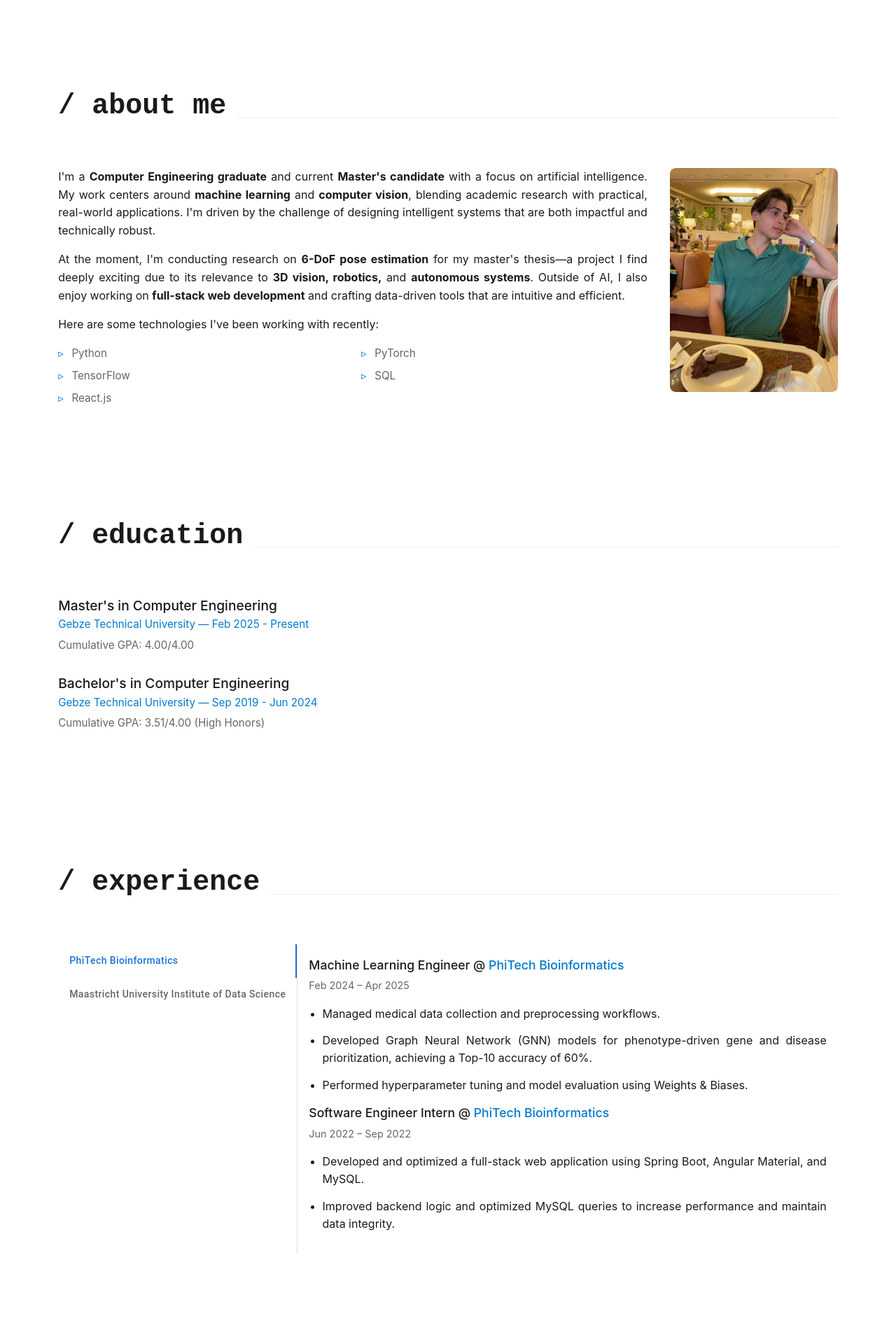
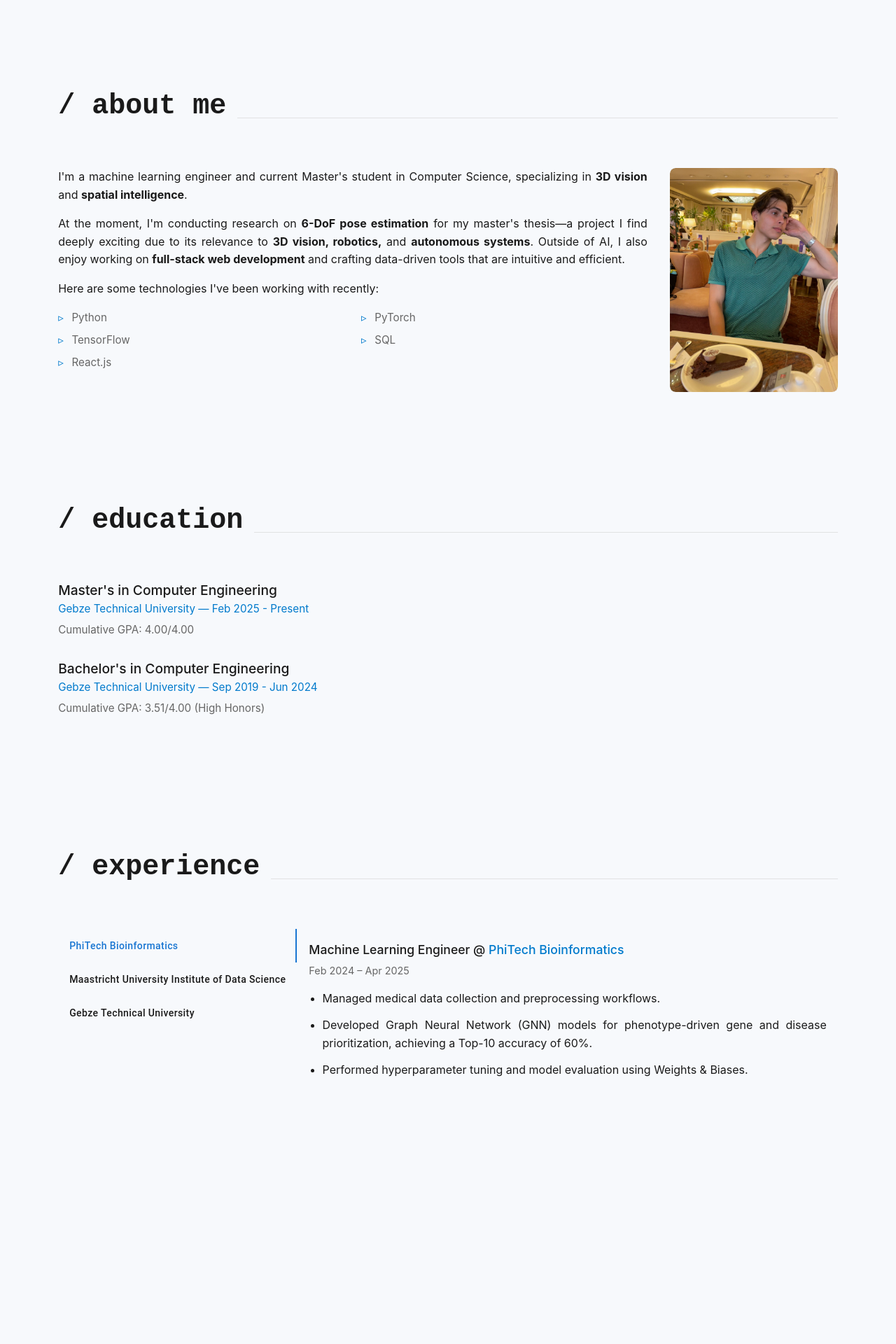
Before and after one commit to ebylmz/ebylmz.github.io, a React (Vite) app: page / in a window 1280 px wide. Shown: the part 800-2720 px from the top of the page at 70% size. Built offline with nearby package versions, Linux system fonts and the light colour scheme.

Commit message:
set color variables

```diff
--- a/src/components/About.jsx
+++ b/src/components/About.jsx
@@ -13,9 +13,7 @@ export default function About() {
 
   const paragraphOne = (
     <p>
-      I'm a <b>Computer Engineering graduate</b> and current <b>Master's candidate</b> with a focus on artificial intelligence.
-      My work centers around <b>machine learning</b> and <b>computer vision</b>, blending academic research with practical, real-world applications.
-      I'm driven by the challenge of designing intelligent systems that are both impactful and technically robust.
+      I'm a machine learning engineer and current Master's student in Computer Science, specializing in <b>3D vision</b> and <b>spatial intelligence</b>.
     </p>
   )
 
--- a/src/components/JobList.jsx
+++ b/src/components/JobList.jsx
@@ -10,22 +10,24 @@ const experienceData = {
     {
       jobTitle: 'Machine Learning Engineer @',
       duration: 'Feb 2024 – Apr 2025',
-      location: 'Kocaeli, Gebze',
+      location: 'Kocaeli, Turkey',
       desc: [
         'Managed medical data collection and preprocessing workflows.',
         'Developed Graph Neural Network (GNN) models for phenotype-driven gene and disease prioritization, achieving a Top-10 accuracy of 60%.',
         'Performed hyperparameter tuning and model evaluation using Weights & Biases.'
       ]
     },
+    /*
     {
       jobTitle: 'Software Engineer Intern @',
       duration: 'Jun 2022 – Sep 2022',
-      location: 'Kocaeli, Gebze',
+      location: 'Kocaeli, Turkey',
       desc: [
         'Developed and optimized a full-stack web application using Spring Boot, Angular Material, and MySQL.',
         'Improved backend logic and optimized MySQL queries to increase performance and maintain data integrity.'
       ]
     }
+    */
   ],
   'Maastricht University Institute of Data Science': [
     {
@@ -34,8 +36,19 @@ const experienceData = {
       location: 'Maastricht, Netherlands',
       desc: [
         "Extracted and structured medical data from FDA's DailyMed SPL drug labels to build a specialized NER dataset.",
-        'Trained spaCy-based Named Entity Recognition models, achieving an F1-score of 0.61.',
-        'Benchmarked model performance against large language models (LLMs) for efficiency and accuracy.'
+        "Trained spaCy-based Named Entity Recognition models, achieving an F1-score of 0.61.",
+        "Benchmarked model performance against large language models (LLMs) for efficiency and accuracy."
+      ]
+    }
+  ],
+  'Gebze Technical University': [
+    {
+      jobTitle: 'Teaching Assistant @',
+      duration: 'Mar 2022 – Jul 2022',
+      location: 'Kocaeli, Turkey',
+      desc: [
+        "Assisted students in understanding core programming concepts and completing C language laboratory assignments.",
+        "Provided one-on-one support and troubleshooting during lab sessions, helping students debug and improve their code."
       ]
     }
   ]
@@ -55,7 +68,7 @@ export default function JobList() {
         onChange={(e, newValue) => setValue(newValue)}
         variant="scrollable"
         sx={{
-          borderRight: isSmallScreen ? 'none' : '1px solid #ddd',
+          borderRight: isSmallScreen ? 'none' : '1px solid var(--background)',
           minWidth: isSmallScreen ? '100%' : '180px'
         }}
       >
@@ -63,7 +76,7 @@ export default function JobList() {
           <Tab
             key={company}
             label={isSmallScreen ? `0${i}.` : company}
-            sx={{ alignItems: 'flex-start', textTransform: 'none' }}
+            sx={{ alignItems: 'flex-start', textTransform: 'none', color: 'var(--text)'}}
           />
         ))}
       </Tabs>
--- a/src/components/NeuralMesh.jsx
+++ b/src/components/NeuralMesh.jsx
@@ -96,14 +96,14 @@ const sketch = (p5) => {
     for (let i = 0; i < pathIndex; i++) {
       const a = nodes[activePath[i]]
       const b = nodes[activePath[i + 1]]
-      if (b) drawEdge(a, b, '#00c896', 255, 2.5)
+      if (b) drawEdge(a, b, '#007acc', 255, 2.5)
     }
 
     // Draw nodes
     for (let i = 0; i < nodes.length; i++) {
       const isActive = activePath.slice(0, pathIndex + 1).includes(i)
       p5.noStroke()
-      p5.fill(isActive ? '#00b894' : '#ccc')
+      p5.fill(isActive ? '#007acc' : '#ccc')
       p5.circle(nodes[i].x, nodes[i].y, nodes[i].size)
     }
 
--- a/src/styles/About.css
+++ b/src/styles/About.css
@@ -18,7 +18,7 @@
 
 .about-description p {
   font-size: 1rem;
-  color: var(--text, #1a1a1a);
+  color: var(--text);
   margin-bottom: 1rem;
   line-height: 1.6;
   text-align: justify;
@@ -33,7 +33,7 @@
 
 .tech-item {
   font-size: 0.95rem;
-  color: var(--gray, #444);
+  color: var(--gray);
   position: relative;
   padding-left: 1.2rem;
 }
@@ -42,7 +42,7 @@
   content: '▹';
   position: absolute;
   left: 0;
-  color: var(--primary, #007acc);
+  color: var(--primary);
 }
 
 .about-image {
--- a/src/styles/Education.css
+++ b/src/styles/Education.css
@@ -10,18 +10,18 @@
 
 .education-entry h3 {
   font-size: 1.2rem;
-  color: var(--text, #1a1a1a);
+  color: var(--text);
   margin-bottom: 0.2rem;
 }
 
 .edu-meta {
   font-size: 0.95rem;
-  color: var(--primary, #007acc);
+  color: var(--primary);
   margin-bottom: 0.4rem;
 }
 
 .edu-details {
   font-size: 0.95rem;
-  color: var(--gray, #555);
+  color: var(--gray);
   line-height: 1.5;
 }
--- a/src/styles/Experience.css
+++ b/src/styles/Experience.css
@@ -8,16 +8,16 @@
   font-size: 1.1rem;
   font-weight: 500;
   margin-bottom: 0.2rem;
-  color: var(--text, #1a1a1a);
+  color: var(--text);
 }
 
 .joblist-job-company {
-  color: var(--primary, #007acc);
+  color: var(--primary);
 }
 
 .joblist-duration {
   font-size: 0.9rem;
-  color: var(--gray, #555);
+  color: var(--gray);
   margin-bottom: 1rem;
 }
 
@@ -25,11 +25,10 @@
   padding-left: 1.2rem;
   margin: 0;
   text-align: justify;
-
 }
 
 .job-description li {
   margin-bottom: 0.8rem;
   line-height: 1.6;
-  color: var(--text, #1a1a1a);
+  color: var(--text);
 }
--- a/src/styles/Footer.css
+++ b/src/styles/Footer.css
@@ -1,6 +1,6 @@
 footer {
   text-align: center;
   font-size: 0.9rem;
-  color: var(--gray, #888);
+  color: var(--gray);
   margin-top: 4rem;
 }
--- a/src/styles/Global.css
+++ b/src/styles/Global.css
@@ -1,12 +1,21 @@
 :root {
+  --background: #f7f9fc;
+  --text: #1a1a1a;
+  --border: #ccc;
   --primary: #007acc;
-  --text: #1a1a1a;
+  --white: #fff;
   --gray: #666;
-  --light: #f7f9fc;
+  --light-gray: #f4f6f8;
+  --light-gray-hower: #e8f1f9;
+}
+
+/* :root {
+  --text: #f7f9fc;
+  --background: #0F0F0F;
+  --primary: #007acc;
+  --gray: #666;
   --white: #fff;
-  --border: #e0e0e0;
-  --green-accent: #00b894;
-}
+} */
 
 * {
   margin: 0;
@@ -21,7 +30,7 @@ html {
 
 body {
   font-family: 'Inter', sans-serif;
-  background: var(--white);
+  background: var(--background);
   color: var(--text);
   line-height: 1.6;
 }
@@ -75,8 +84,7 @@ main {
 .section-header h2 {
   font-size: 2.5rem;
   font-weight: 600;
-  color: var(--primary, #007acc);
-  color: var(--text, #1a1a1a);
+  color: var(--text);
   white-space: nowrap;
   margin-bottom: 2rem;
   font-family: monospace;
@@ -86,7 +94,7 @@ main {
   content: "";
   flex-grow: 1;
   height: 1px;
-  background-color: var(--border, #ccc);
+  background-color: var(--border);
   margin-left: 1rem;
   opacity: 0.5;
 }
--- a/src/styles/Intro.css
+++ b/src/styles/Intro.css
@@ -5,8 +5,6 @@
   text-align: center;
   padding: 4rem 1rem;
   min-height: 100vh;
-  background-color: var(--background, #fff);
-  color: var(--text, #1a1a1a);
 }
 
 .intro-title {
@@ -16,28 +14,28 @@
 }
 
 .intro-name {
-  color: var(--primary, #007acc);
+  color: var(--primary);
 }
 
 .intro-subtitle {
   font-size: 1.8rem;
   font-weight: 400;
   margin-bottom: 1rem;
-  color: var(--gray, #666);
+  color: var(--gray);
 }
 
 .intro-desc {
   font-size: 1.1rem;
   max-width: 600px;
   margin-bottom: 2rem;
-  color: var(--gray, #666);
+  color: var(--gray);
 }
 
 .intro-contact {
   font-size: 1.2rem;
   font-weight: 500;
-  color: var(--primary, #007acc);
-  border: 1px solid var(--primary, #007acc);
+  color: var(--primary);
+  border: 1px solid var(--primary);
   padding: 1rem 1.5rem;
   border-radius: 4px;
   text-decoration: none;
--- a/src/styles/NavBar.css
+++ b/src/styles/NavBar.css
@@ -1,12 +1,12 @@
 .navbar {
-  background-color: var(--white);
+  background-color: var(--background);
   box-shadow: 0 2px 6px rgba(0, 0, 0, 0.05);
   font-weight: bold;
   padding: 0.6rem 1.2rem;
 }
 
 .navbar .nav-link {
-  color: #444;
+  color: var(--text);
   margin-right: 1rem;
   transition: color 0.2s;
 }
@@ -16,7 +16,7 @@
 }
 
 .navbar .navbar-brand {
-  color: var(--primary);
+  color: var(--text);
   font-weight: bold;
   font-size: 1.2rem;
 }
--- a/src/styles/Projects.css
+++ b/src/styles/Projects.css
@@ -15,7 +15,7 @@
   flex-direction: column;
   justify-content: space-between;
   height: 100%;
-  background-color: #f4f6f8; /* subtle contrast */
+  background-color: var(--light-gray); /* subtle contrast */
   border-radius: 12px;
   padding: 1.5rem;
   transition: transform 0.2s ease, background-color 0.2s ease;
@@ -23,7 +23,7 @@
 }
 
 .projects-card:hover {
-  background-color: #e8f1f9; /* hover effect */
+  background-color: var(--light-gray-hower); /* hover effect */
   transform: translateY(-6px);
 }
 
@@ -35,29 +35,29 @@
 }
 
 .folder-icon {
-  color: var(--primary, #007acc);
+  color: var(--primary);
 }
 
 .github-icon, .open-icon {
   margin: 0 0.5rem;
-  color: var(--text, #1a1a1a);
+  color: var(--text);
   transition: color 0.2s;
 }
 
 .github-icon:hover, .open-icon:hover {
-  color: var(--primary, #007acc);
+  color: var(--primary);
 }
 
 .card-title {
   font-size: 1.1rem;
   font-weight: bold;
-  color: var(--text, #1a1a1a);
+  color: var(--text);
   margin-bottom: 0.5rem;
 }
 
 .card-desc {
   font-size: 0.95rem;
-  color: var(--gray, #555);
+  color: var(--gray);
   flex-grow: 1;
   margin-bottom: 0.5rem;
 }
@@ -65,7 +65,7 @@
 .card-tech {
   font-size: 0.85rem;
   font-style: italic;
-  color: var(--primary, #007acc);
+  color: var(--primary);
   margin-top: auto;
 }
 
--- a/src/styles/Publications.css
+++ b/src/styles/Publications.css
@@ -6,7 +6,7 @@
 .publication-list {
   list-style: disc inside;
   font-size: 1rem;
-  color: var(--text, #1a1a1a);
+  color: var(--text);
 }
 
 .publication-list li {
@@ -15,7 +15,7 @@
 
 .publication-list a {
   text-decoration: none;
-  color: var(--primary, #007acc);
+  color: var(--primary);
   font-weight: 500;
 }
 
@@ -25,5 +25,5 @@
 
 .venue {
   font-size: 0.9rem;
-  color: var(--gray, #555);
+  color: var(--gray);
 }
```
